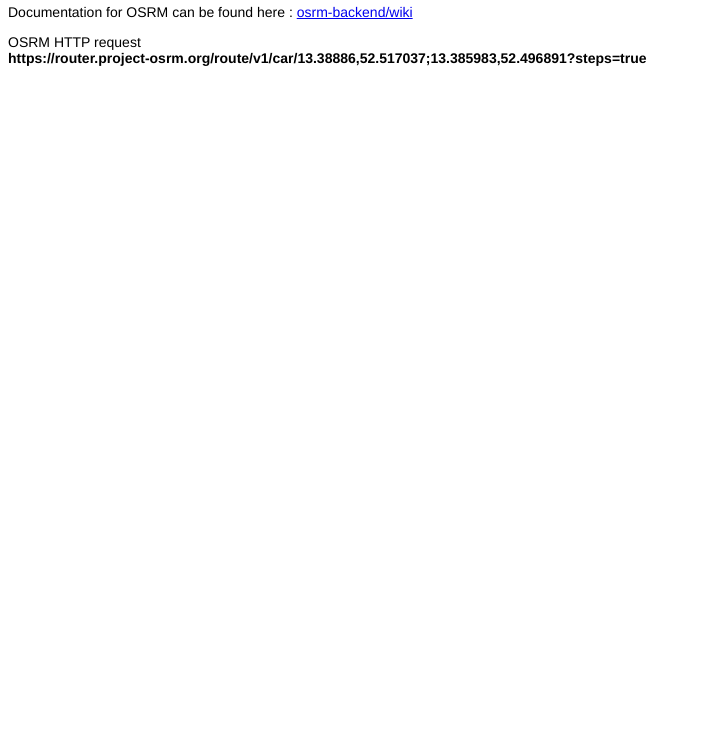
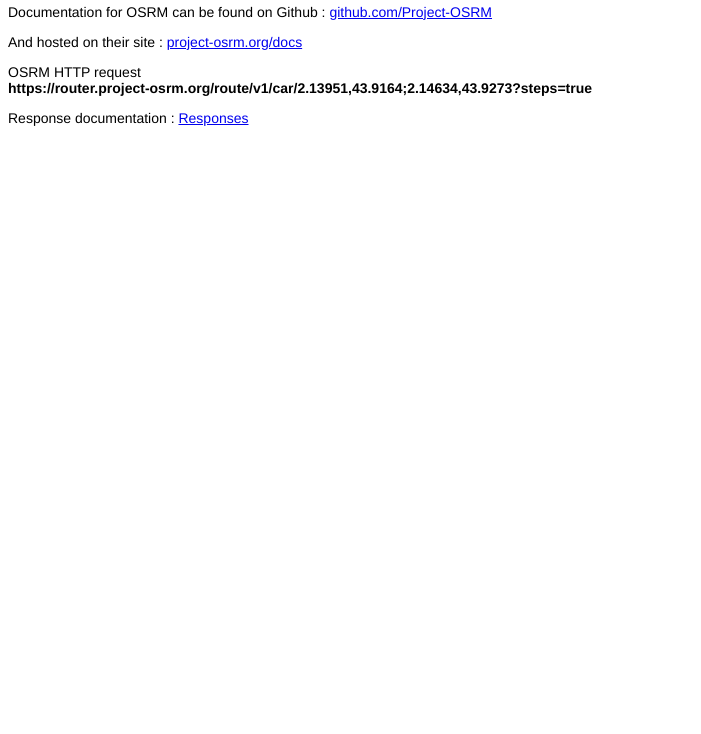
Before and after one commit to AdrienJarretier/AdrienJarretier.github.io, a plain HTML site: page Leaflet-Samples/osrm/index.html in a window 1280 px wide. Shown: the part 66-800 px from the top of the page, without its empty margins (0-701 px from the left). Drawn offline with Linux system fonts and the light colour scheme; no server answers.

Commit message:
updated osrm example route request

```diff
--- /dev/null
+++ b/Leaflet-Samples/osrm/conf.json
@@ -0,0 +1,3 @@
+{
+    "server": "https://router.project-osrm.org"
+}
--- a/Leaflet-Samples/osrm/index.html
+++ b/Leaflet-Samples/osrm/index.html
@@ -8,33 +8,52 @@
     <script src="../json-formatter/JSONFormatter.js"></script>
     <script src="../jquery-latest.min.js"></script>
     <script type="text/javascript">
-    const SERVER = "https://router.project-osrm.org";
+    $(document).ready(function() {
 
+        $.ajax({
+            type: "GET",
+            dataType: "json",
+            url: "conf.json",
+            success: function(config, textStatus, jqXHR) {
+
+                /**
+                 * Make the request Url for osrm-routed (HTTP server)
+                 *
+                 * @param {object} osrmReq - the object with the parameters of the request, see the osrmReq object created below
+                 *
+                 * @returns {string} the url for the request ready to be sent.
+                 */
                 function makeUrl(osrmReq) {
 
-        var requestUrl = SERVER + '/' + osrmReq.service + '/' + osrmReq.version + '/' + osrmReq.profile + '/';
+                    var requestUrl = config.server + '/' + osrmReq.service + '/' + osrmReq.version + '/' + osrmReq.profile + '/';
 
                     for (var i = 0; i < osrmReq.coords.length; ++i) {
 
                         requestUrl += osrmReq.coords[i].lo + ',' + osrmReq.coords[i].la + ';';
                     }
 
+                    // removing the last ';'
                     requestUrl = requestUrl.slice(0, -1);
 
-        if (osrmReq.options.length > 0) {
+                    // get the array of options keys
+                    var optionsKeys = Object.keys(osrmReq.options);
+
+                    if (optionsKeys.length > 0) {
                         requestUrl += '?';
 
-            for (var i = 0; i < osrmReq.options.length; ++i) {
+                        for (var i = 0; i < optionsKeys.length; ++i) {
 
-                requestUrl += osrmReq.options[i] + '&';
+                            var key = optionsKeys[i];
+                            requestUrl += key + '=' + osrmReq.options[key] + '&';
                         }
+
+                        // removing the last '&'
                         requestUrl = requestUrl.slice(0, -1);
                     }
 
                     return requestUrl;
                 }
 
-    $(document).ready(function() {
 
                 var osrmReq = {
 
@@ -49,17 +68,19 @@
 
 
                     coords: [{
-                lo: 13.388860,
-                la: 52.517037,
+                        la: 43.9164,
+                        lo: 2.13951,
                     }, {
-                lo: 13.385983,
-                la: 52.496891,
+                        la: 43.9273,
+                        lo: 2.14634,
                     }],
 
                     /*
                         steps : Return route steps for each route leg
                     */
-            options: ["steps=true"]
+                    options: {
+                        steps: true
+                    }
 
                 };
 
@@ -70,6 +91,7 @@
                 console.log(madeUrl);
 
                 $("body").append("<p>OSRM HTTP request <br> <strong>" + madeUrl + "</strong></p>");
+                $("body").append("<p>Response documentation : <a href='http://project-osrm.org/docs/v5.6.4/api/#responses'>Responses</a></p>");
 
                 $.ajax({
                     type: "GET",
@@ -86,13 +108,21 @@
                     }
                 });
 
+            },
+            error: function(jqXHR, textStatus, errorThrown) {
+                console.log("couldn't get the config file : " + textStatus + errorThrown);
+            }
+        });
+
+
     });
     </script>
 </head>
 
 <body>
     <h1>Osrm Tests Requests</h1>
-    <p>Documentation for OSRM can be found here : <a href="https://github.com/Project-OSRM/osrm-backend/wiki">osrm-backend/wiki</a></p>
+    <p>Documentation for OSRM can be found on Github : <a href="https://github.com/Project-OSRM/osrm-backend/wiki">github.com/Project-OSRM</a></p>
+    <p>And hosted on their site : <a href="http://project-osrm.org/docs/v5.6.4/api/#general-options">project-osrm.org/docs</a></p>
 </body>
 
 </html>
```
Lines whose indentation alone changed are shown as unchanged.
